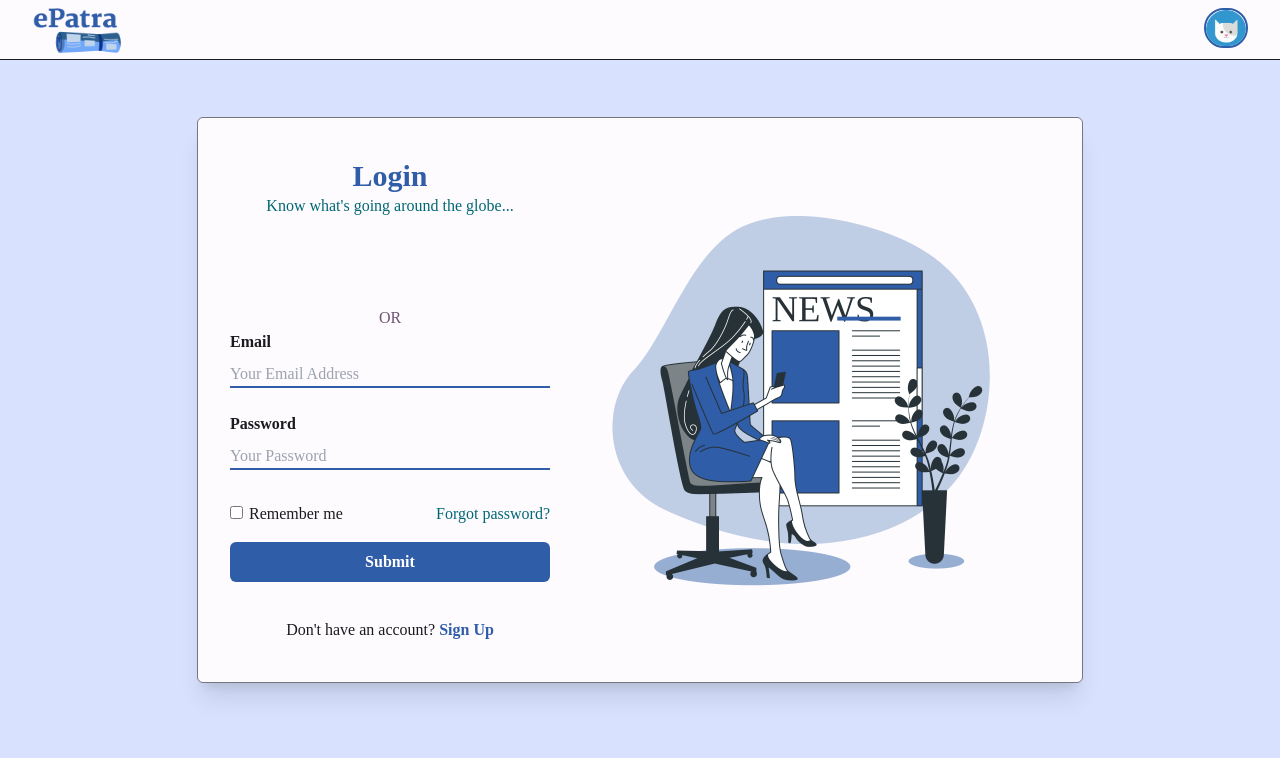
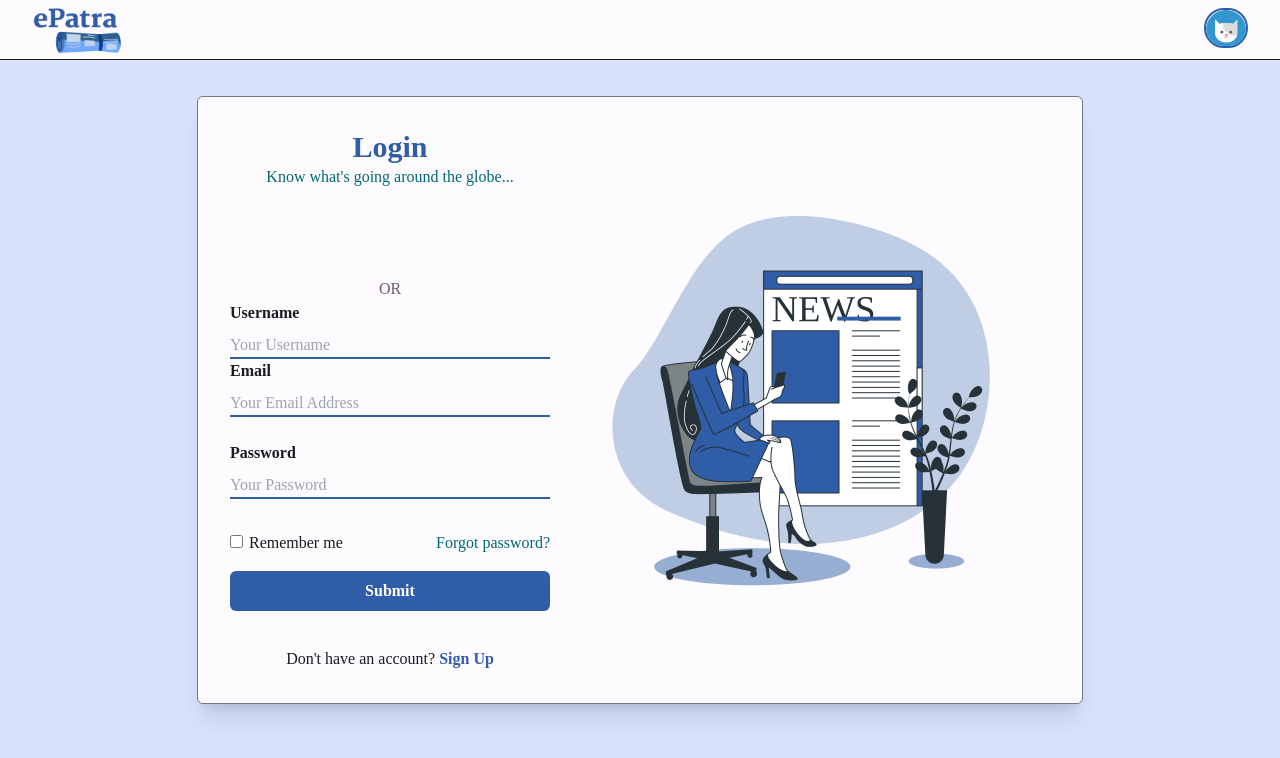
Before and after one commit to niyoj/epatra, a Next.js app in the folder client/: page /login in a window 1280 px wide. Shown: the top 758 px of the page. Built offline with nearby package versions, Linux system fonts and the light colour scheme.

Commit message:
adds extra security measures

```diff
--- a/client/components/Login.js
+++ b/client/components/Login.js
@@ -11,6 +11,7 @@ import {useRouter} from "next/router";
 const initialValues = {
     email:"",
     password:"",
+    username: "",
 }
 const Login = () => {
     const router = useRouter();
@@ -58,6 +59,7 @@ const Login = () => {
                       localStorage.setItem('refreshToken', data.refresh);
                     localStorage.setItem('accessToken', data.access);
                    localStorage.setItem('isLoggedIn', true);
+                   localStorage.setItem('username', values.username);
                   }
             router.push("./");
             window.location.reload();
@@ -77,6 +79,11 @@ const Login = () => {
                 <p className="uppercase text-tertiary text-center text-md mt-4">or</p>
 
                 <form method='post' onSubmit={handleSubmit} className="inline-flex flex-col items-center">
+                    <div className="mb">
+                        <label className={`block font-extrabold mb-2 ${touched.username && errors.username ? "text-error": "text-onbackground"}`}>Username</label>
+                        <input className={`block bg-background w-80 border-0 border-b-2 focus:outline-0 ${touched.username && errors.username ? "border-error text-error" : "border-primary text-onbackground"}`} type='text' name='username' placeholder='Your Username' onChange={handleChange} value={values.username} onBlur={handleBlur} />
+                    </div>
+
                     <div className="">
                         <label className={`block font-extrabold mb-2 ${touched.email && errors.email ? "text-error": "text-onbackground"}`}>Email</label>
                         <input className={`block bg-background w-80 border-0 border-b-2 focus:outline-0 ${touched.email && errors.email ? "border-error text-error" : "border-primary text-onbackground"}`} type='email' name='email' placeholder='Your Email Address' onChange={handleChange} value={values.email} onBlur={handleBlur} />
```
